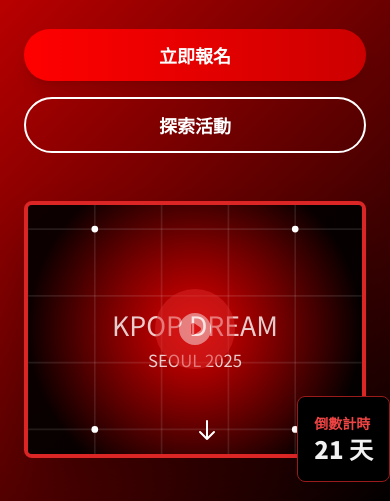
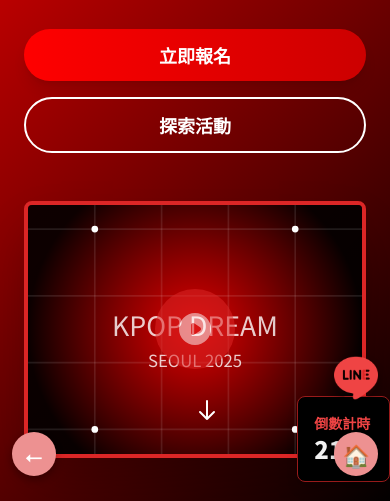
Before and after one commit to jemappellecoco/AllweK.Taiwan, a plain HTML site: page KPOP.html in a window 390 px wide. Shown: the part 343-844 px from the top of the page. Drawn offline with nearby package versions, Linux system fonts and the light colour scheme.

Commit message:
加入 footer

```diff
--- a/KPOP.html
+++ b/KPOP.html
@@ -803,11 +803,40 @@
                     </div> -->
                 </div>
             </div>
-            <div class="mt-12 pt-8 border-t border-gray-800 text-center text-sm text-gray-500">
-                <p>© 2025 AllweK Taiwan. 版權所有。</p>
-            </div>
+
         </div>
     </footer>
+
+  <script src="https://unpkg.com/aos@2.3.1/dist/aos.js"></script>
+  <script>
+    AOS.init();
+  </script>
+  <div include-html="./components/footer_kpop.html"></div>
+  <script>
+      function includeHTML() {
+        var z, i, elmnt, file, xhttp;
+        z = document.getElementsByTagName("*");
+        for (i = 0; i < z.length; i++) {
+          elmnt = z[i];
+          file = elmnt.getAttribute("include-html");
+          if (file) {
+            xhttp = new XMLHttpRequest();
+            xhttp.onreadystatechange = function() {
+              if (this.readyState == 4) {
+                if (this.status == 200) {elmnt.innerHTML = this.responseText;}
+                if (this.status == 404) {elmnt.innerHTML = "Page not found.";}
+                elmnt.removeAttribute("include-html");
+                includeHTML();
+              }
+            }
+            xhttp.open("GET", file, true);
+            xhttp.send();
+            return;
+          }
+        }
+      }
+      includeHTML();
+      </script>
 
     <script>
         // Updated countdown timer to target June 15, 2025
--- /dev/null
+++ b/components/footer_kpop.html
@@ -0,0 +1,77 @@
+<footer class="bg-black py-6 border-t border-gray-800 text-center text-sm text-gray-400">
+  <div class="max-w-4xl mx-auto px-4">
+    <strong class="text-gray-500">© 2025 AllweK Taiwan. 版權所有。</strong>
+  </div>
+</footer>
+
+<!-- 浮動按鈕 -->
+<a href="../KPOP.html" class="floating-btn home-btn" title="回首頁">🏠</a>
+<a href="https://lin.ee/uEoGQ41" target="_blank" class="floating-btn line-btn" title="加入官方LINE">
+  <img src="./image/KPOP_teacher/LINE.png" alt="LINE icon" />
+</a>
+
+<a href="javascript:history.back()" class="floating-btn prev-btn" title="上一頁">⭠</a>
+
+<style>
+  .floating-btn {
+    position: fixed;
+    width: 50px;
+    height: 50px;
+    border-radius: 50%;
+    color: white;
+    text-align: center;
+    line-height: 50px;
+    font-size: 26px;
+    text-decoration: none;
+    box-shadow: 0 4px 8px rgba(0,0,0,0.3);
+    transition: all 0.3s ease;
+    z-index: 999;
+  }
+
+  .floating-btn:hover {
+    transform: scale(1.1);
+    opacity: 0.85;
+  }
+
+  .home-btn {
+    bottom: 4vh;
+    right: 4vw;
+    background-color: #ed9191; /* 酒紅 */
+  }
+
+  .line-btn {
+    bottom: 14vh;
+    right: 4vw;
+    <!-- background-color: #ed9191; /* LINE 綠 */ -->
+  }
+
+  .prev-btn {
+    bottom: 4vh;
+    left: 4vw;
+    background-color: #ed9191; /* 深灰藍 */
+  }
+
+  @media (max-width: 768px) {
+    .floating-btn {
+      width: 44px;
+      height: 44px;
+      line-height: 44px;
+      font-size: 22px;
+    }
+
+    .home-btn {
+      bottom: 3vh;
+      right: 3vw;
+    }
+
+    .line-btn {
+      bottom: 12vh;
+      right: 3vw;
+    }
+
+    .prev-btn {
+      bottom: 3vh;
+      left: 3vw;
+    }
+  }
+</style>
```
